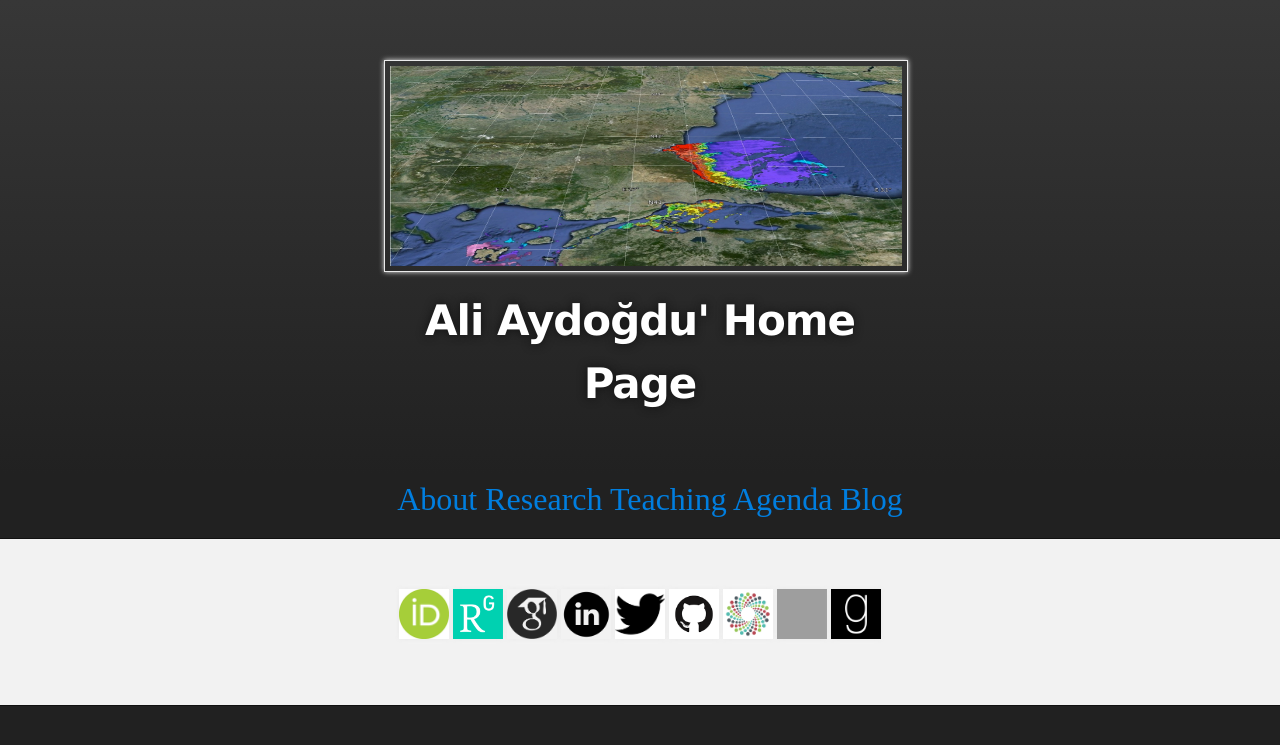
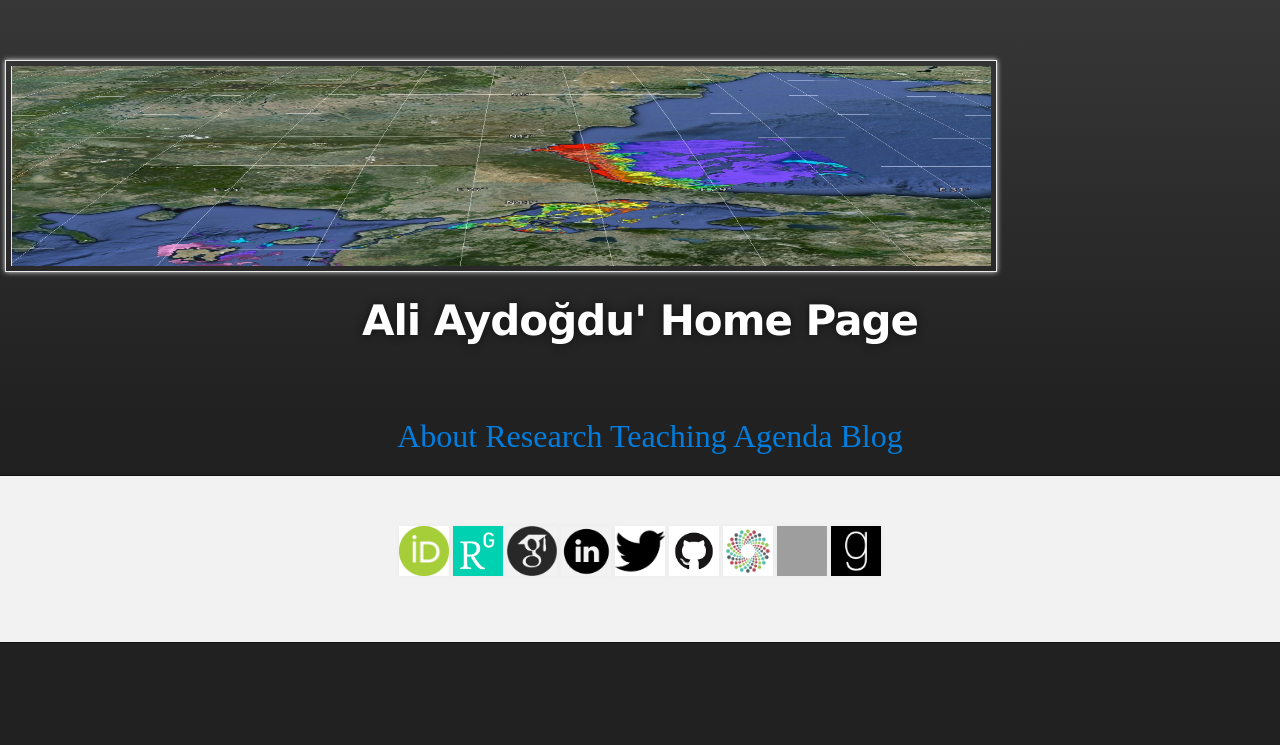
Before and after one commit to aydogduali/aydogduali.github.io, a Jekyll site: the page built from index.md, in a window 1280 px wide. Shown: the top 745 px of the page. Built offline with Jekyll 4.4.1, drawn with Linux system fonts in a browser that asks for light colours; the repository's description, which GitHub fills in, is left out; grey boxes are pictures that could not be loaded.

Commit message:
change size

```diff
--- a/_sass/jekyll-theme-slate.scss
+++ b/_sass/jekyll-theme-slate.scss
@@ -261,7 +261,7 @@ Full-Width Styles
 
 .inner {
   position: relative;
-  max-width: 40%;
+  max-width: 100%;
   padding: 4% 2%;
   margin: 0 auto;
 }
```
